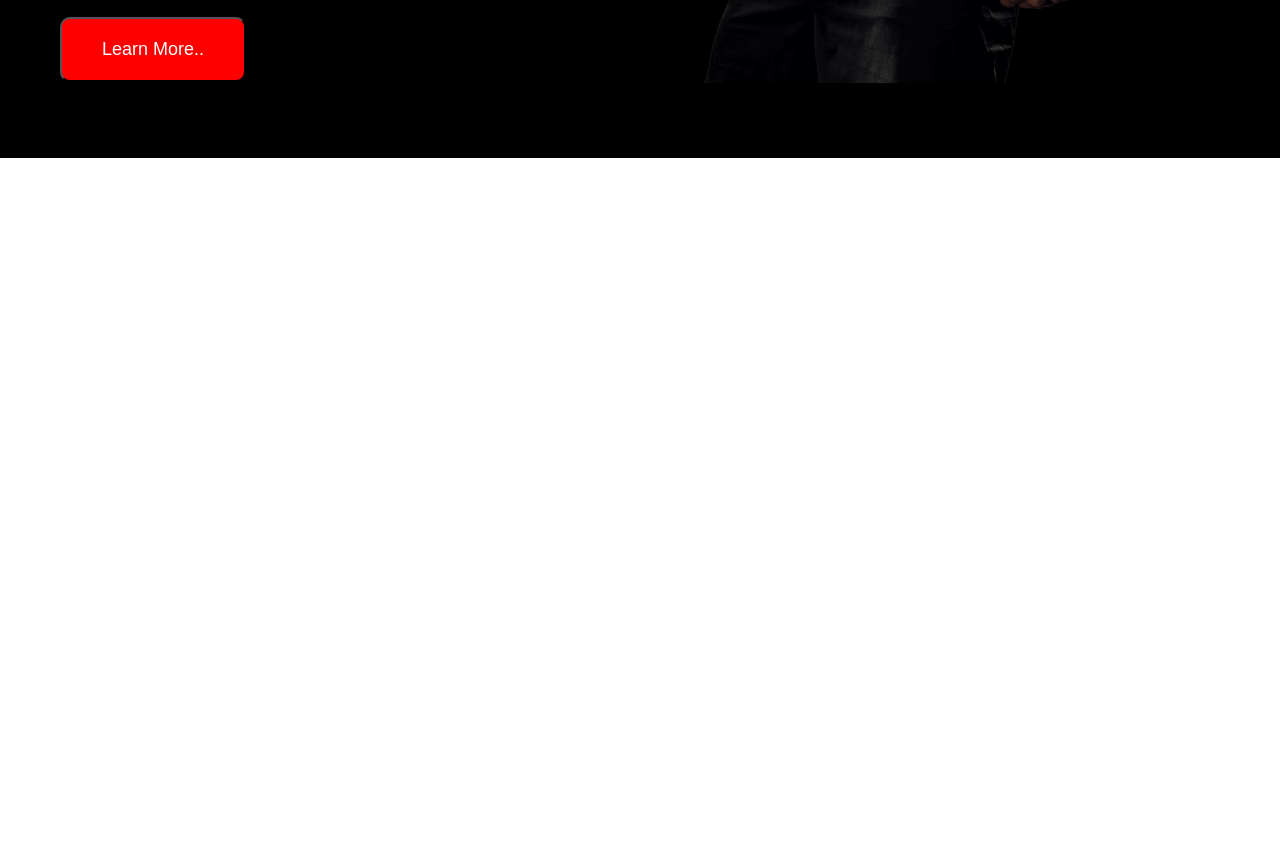
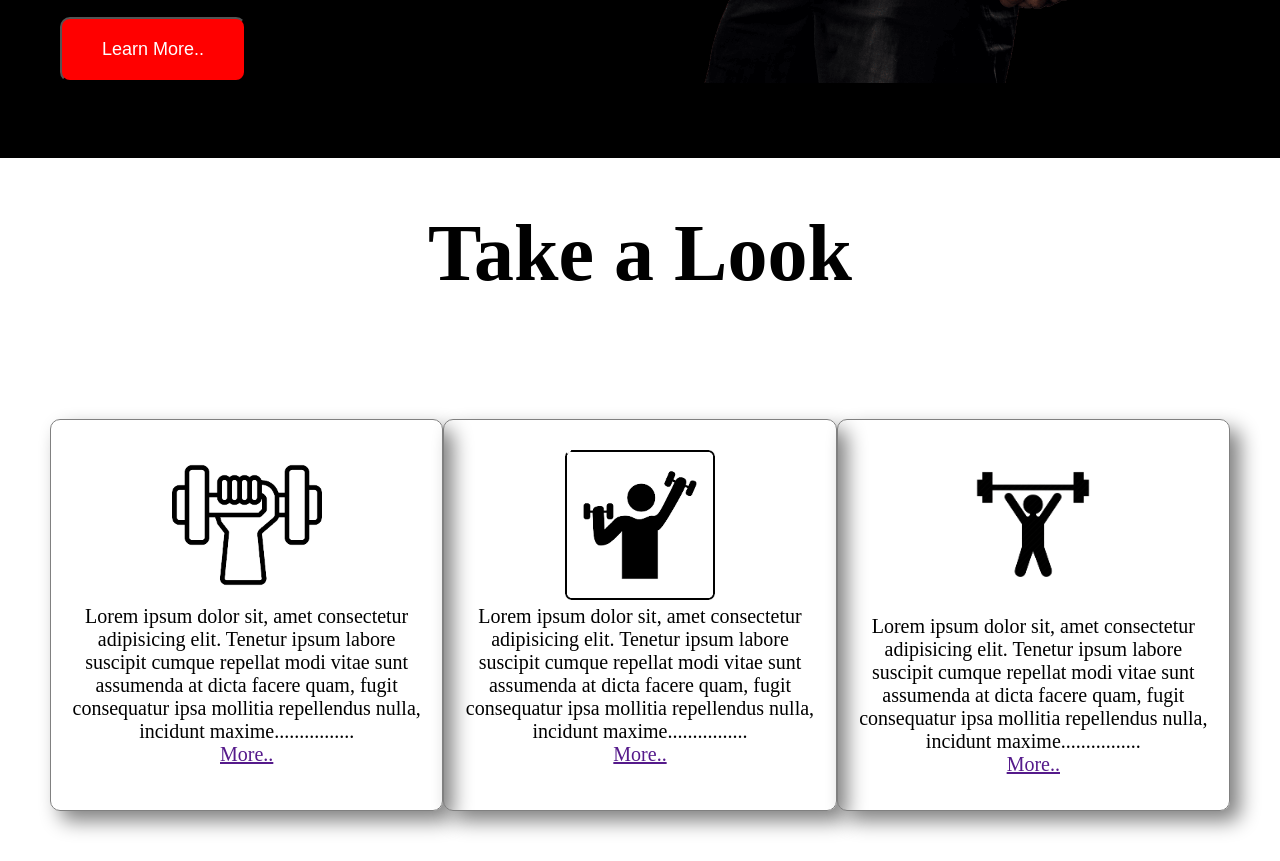
Before and after one commit to nandoghosh/Gym_Practice, a plain HTML site: page index.html in a window 1280 px wide. Shown: the part 703-1564 px from the top of the page. Before the commit the page ends 861 px from the top, so only its background shows below. Drawn offline with Linux system fonts and the light colour scheme.

Commit message:
add-take

```diff
--- a/index.css
+++ b/index.css
@@ -70,3 +70,46 @@
     font-size: 18px;
     color: white;
 }
+
+.section-tow {
+    display: flex;
+    justify-content: space-evenly;
+    margin-top: 70px;
+    padding: 50px;
+}
+
+.title2 {
+    text-align: center;
+    font-size: 80px;
+    font-weight: bold;
+    margin-top: 50px;
+}
+
+.card1 {
+    margin-top: 0px;
+    width: 500px;
+    height: 350px;
+    border: 1px solid gray;
+    text-align: center;
+    padding: 20px;
+    box-shadow: 10px 10px 20px gray;
+    font-size: 20px;
+    border-radius: 10px;
+    transition: .9ms;
+}
+
+.card1:hover {
+    border: 2px solid blue;
+    margin-top: -30px;
+    transition: .9ms;
+}
+
+.gym-icon {
+
+    margin-top: 10px;
+    width: 150px;
+}
+
+.gym-icon3 {
+    width: 250px;
+}
--- a/index.html
+++ b/index.html
@@ -39,6 +39,44 @@
             </div>
         </div>
     </div>
+
+    <div>
+        <h1 class="title2">Take a Look</h1>
+    </div>
+    <div class="section-tow">
+        <div class="card1">
+            <div class="card-des">
+                <img class="gym-icon" src="images/package/icon1.png" alt="">
+                <p>Lorem ipsum dolor sit, amet consectetur adipisicing elit. Tenetur ipsum labore suscipit cumque
+                    repellat modi vitae sunt assumenda at dicta facere quam, fugit consequatur ipsa mollitia repellendus
+                    nulla, incidunt maxime................
+                </p>
+                <a href="">More..</a>
+            </div>
+        </div>
+
+        <div class="card1">
+            <div class="card-des">
+                <img class="gym-icon" src="images/package/icon2.png" alt="">
+                <p>Lorem ipsum dolor sit, amet consectetur adipisicing elit. Tenetur ipsum labore suscipit cumque
+                    repellat modi vitae sunt assumenda at dicta facere quam, fugit consequatur ipsa mollitia repellendus
+                    nulla, incidunt maxime................
+                </p>
+                <a href="">More..</a>
+            </div>
+        </div>
+
+        <div class="card1">
+            <div class="card-des">
+                <img class="gym-icon3" src="images/package/icon3.png" alt="">
+                <p>Lorem ipsum dolor sit, amet consectetur adipisicing elit. Tenetur ipsum labore suscipit cumque
+                    repellat modi vitae sunt assumenda at dicta facere quam, fugit consequatur ipsa mollitia repellendus
+                    nulla, incidunt maxime................
+                </p>
+                <a href="">More..</a>
+            </div>
+        </div>
+    </div>
 </body>
 
 </html>
```
